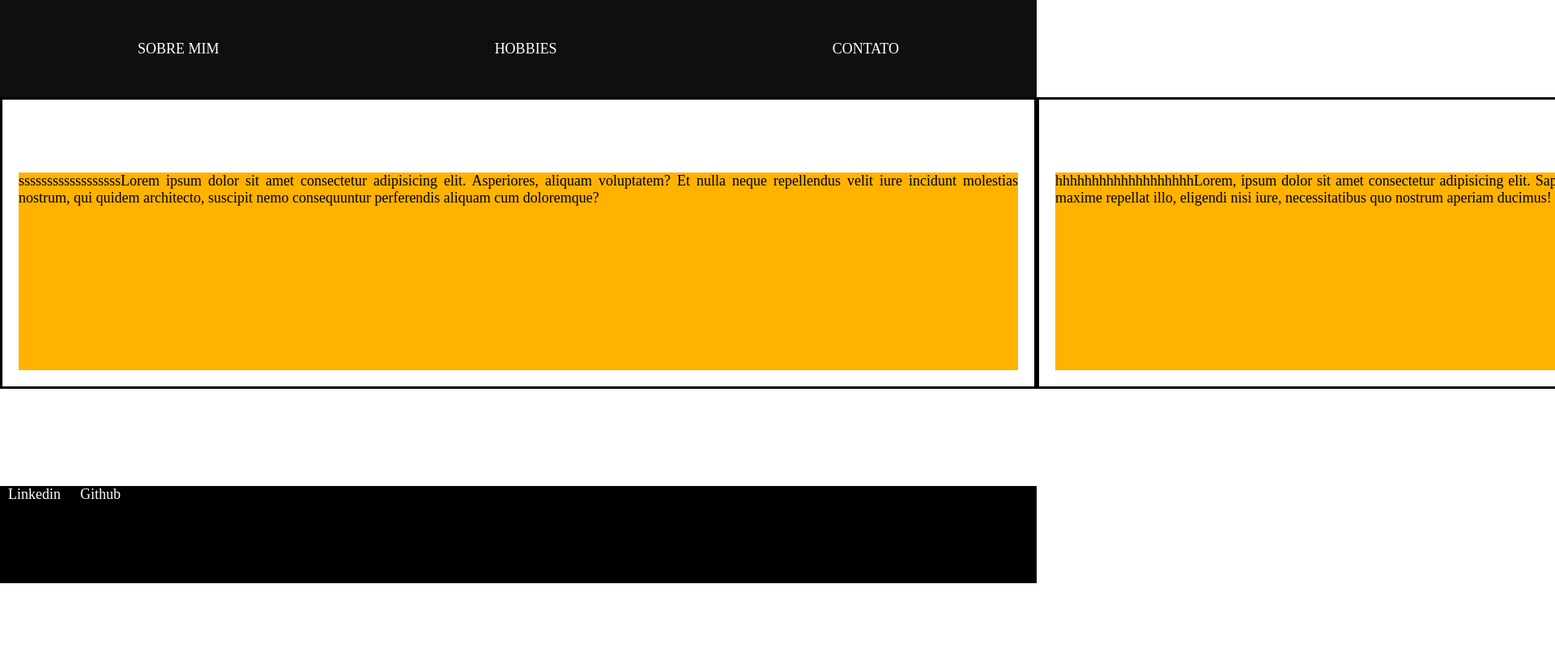
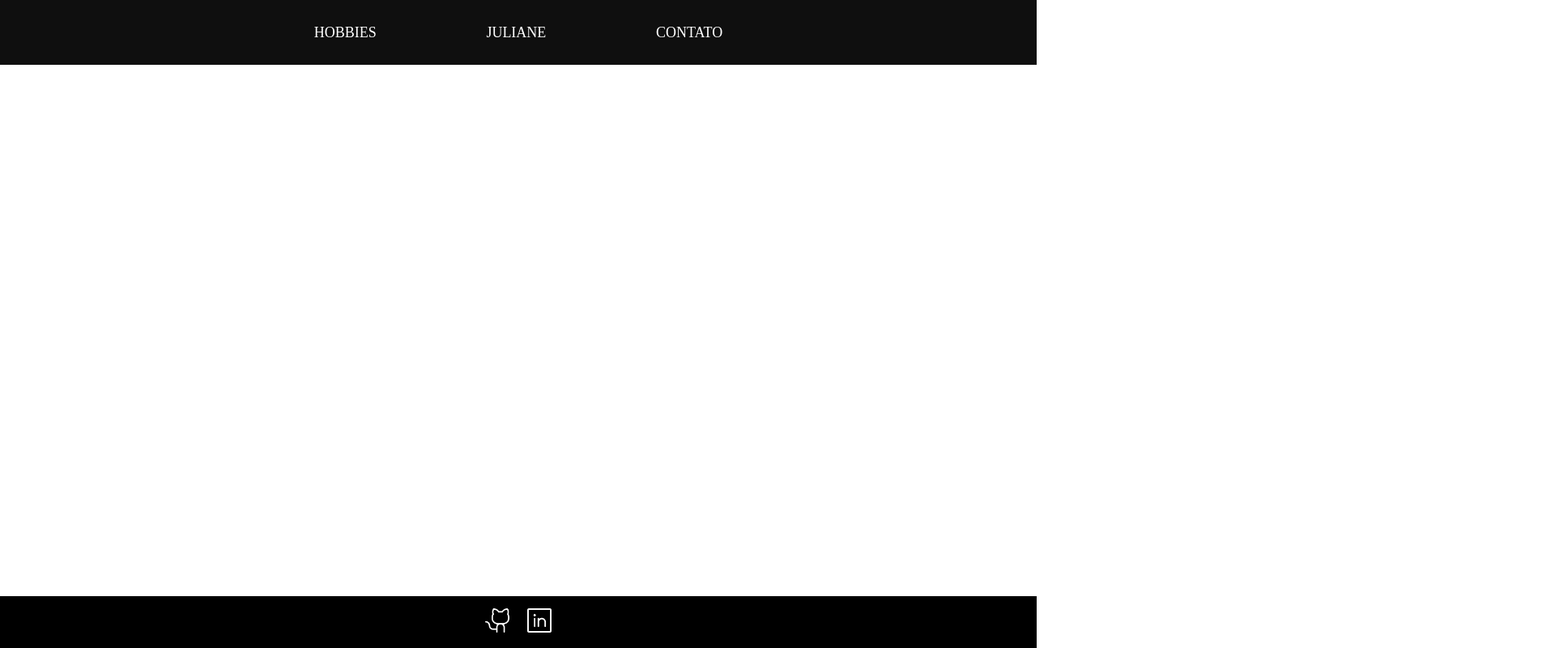
Before and after one commit to julianebueno/projetoIndividual1-CDA, a plain HTML site: page index.html in a window 1280 px wide. Shown: the top 800 px of the page at 81% size, 1920 px wide, since content can reach past the window. Drawn offline with Linux system fonts and the light colour scheme.

Commit message:
incluindo os icones no footer

```diff
--- a/css/style.css
+++ b/css/style.css
@@ -4,132 +4,92 @@
     box-sizing: border-box;
     /* overflow: hidden; */
 }
+html, body {
+    height: 100%;
+    width: 100%;
+    padding: 0;
+    margin: 0;
+}
+body {
+    display: flex;
+    flex-direction: column;
+}
+
+/* ----------------------------------------------------------- HEADER */
 header{
     background-color: #0f0f0f;
     color: white;
     display: flex;
     justify-content: center;
-    height: 15%;
-    position: fixed;
-    width: 100%;
+    height: 10%;
+    /* position: fixed; */
+    /* width: 100%; */
 }
-nav{
+header > nav{
     display: flex;
     align-items: center;
-    width: 100%;
+    width: 50%;
     justify-content: space-around;
 
+    /* border: solid 5px;
+    border-color: red; */
+
 }
-a{
+header > nav > a{
     text-decoration: none;
     color: white;
     padding: 10px;
     font-size: large;
     transition: .5s;
 }
-a:hover{
+header > nav > a:hover{
     scale: 1.2;
 }
+/* ----------------------------------------------------------- MAIN */
+main{
+    flex: auto;
 
+    /* border: solid 5px;
+    border-color: red; */
 
-/* FAZER UM MENU HOVER QUE CRESCE O LINK, E O CONTEUDO É FLUIDO EM ESTILO ROTACIONAL */
-
-main{
-    display: flex;
-    align-items: center;
-    width: 300%;
-    height: 600px;
-}
-
-div{
-    border-style: solid;
-    width: 100%;
-    height: 60%;
-
-    display: flex;
-    justify-content: center;
-    /* align-items: center; */
-
-    padding:2%;
-    /* margin: 50px; */
-    /* margin-top: 70px; */
-    padding: 90px 20px 20px 20px;
-    font-size: large;
-    text-align: justify;
-    transition: .5s;
-}
-
-
-
-p{
-    background-color: #ffb200;
+    /* display: flex; */
+    /* justify-content: center; */
+    /* width: 300%; */
+    /* height: 600px; */
 }
 
 
 
 
 
-
+/* ----------------------------------------------------------- FOOTER */
 footer{
     background-color: black;
-    height: 15%;
-    position: fixed;
-    width: 100%;
+    height: 8%;
+    display: flex;
+    justify-content: center;
+    /* position: fixed; */
+    /* width: 100%; */
 }
+footer > nav{
+    display: flex;
+    align-items: center;
+    width: 8%;
+    justify-content: space-around;
 
-
-
-
-
-
-
-
-
-
-
-
-
-
-
-
-
-
-
-.slide-right {
-	-webkit-animation: slide-right 0.5s cubic-bezier(0.250, 0.460, 0.450, 0.940) both;
-	        animation: slide-right 0.5s cubic-bezier(0.250, 0.460, 0.450, 0.940) both;
+    /* border: solid 5px;
+    border-color: red; */
 }
-
-
-/* ----------------------------------------------
- * Generated by Animista on 2023-5-18 15:39:25
- * Licensed under FreeBSD License.
- * See http://animista.net/license for more info.
- * w: http://animista.net, t: @cssanimista
- * ---------------------------------------------- */
-
-/**
- * ----------------------------------------
- * animation slide-right
- * ----------------------------------------
- */
- @-webkit-keyframes slide-right {
-    0% {
-      -webkit-transform: translateX(0);
-              transform: translateX(0);
-    }
-    100% {
-      -webkit-transform: translateX(100px);
-              transform: translateX(100px);
-    }
-  }
-  @keyframes slide-right {
-    0% {
-      -webkit-transform: translateX(0);
-              transform: translateX(0);
-    }
-    100% {
-      -webkit-transform: translateX(100px);
-              transform: translateX(100px);
-    }
-  }
+footer > nav > a{
+    text-decoration: none;
+    color: white;
+    padding: 5px;
+    font-size: large;
+    transition: .5s;
+}
+footer > nav > a:hover{
+    scale: 1.1;
+}
+.logo{
+    width: 30px;
+}
--- a/index.html
+++ b/index.html
@@ -11,33 +11,25 @@
 <body>
     <header>
         <nav>
-            <a href="#sobre">SOBRE MIM</a>
             <a href="#hobbies">HOBBIES</a>
+            <a href="#sobre">JULIANE</a>
             <a href="#contato">CONTATO</a>
         </nav>
     </header>
     <main>
-        <div id="sobre">
-            <p>ssssssssssssssssssLorem ipsum dolor sit amet consectetur adipisicing elit. Asperiores, aliquam voluptatem? Et nulla neque repellendus velit iure incidunt molestias nostrum, qui quidem architecto, suscipit nemo consequuntur perferendis aliquam cum doloremque?</p>
-        </div>
-        <div id="hobbies">
-            <p>hhhhhhhhhhhhhhhhhhhLorem, ipsum dolor sit amet consectetur adipisicing elit. Sapiente esse eius mollitia repudiandae architecto veritatis ullam autem molestiae vitae maxime repellat illo, eligendi nisi iure, necessitatibus quo nostrum aperiam ducimus!</p>
-        </div>
-        <div id="contato">
-            <p>ccccccccccccccccccccccLorem ipsum dolor sit amet consectetur adipisicing elit. Tenetur pariatur atque natus assumenda, praesentium maxime. Dolorum voluptatem, neque dolor officiis aliquam, quaerat iusto iure id quam tempora ullam exercitationem consequatur.</p>
-        </div>
+
     </main>
-
     <footer>
-        <a href="https://www.linkedin.com/in/julianebueno1/">Linkedin</a>
-        <a href="https://github.com/julianebueno">Github</a>
+        <nav>
+            <a href="https://github.com/julianebueno"><img class="logo" src="img/whiteGithub.png" alt="Github"></a>
+            <a href="https://www.linkedin.com/in/julianebueno1/"><img class="logo" src="img/whiteLinkedin.png" alt="LinkedIn"></a>
+        </nav>
     </footer>
 
 <!-- A página de apresentação individual deve conter 3 seções linkadas no topo do site:
 ● Resumo/quem é você;
 ● Hobbie e interesses;
-● Um formulário de contato (que não vai enviar mensagem por enquanto, só
-simular mesmo); -->
+● Um formulário de contato (que não vai enviar mensagem por enquanto, só simular mesmo); -->
 
 </body>
 </html>
```
Also changed, not shown: 1 other file.
